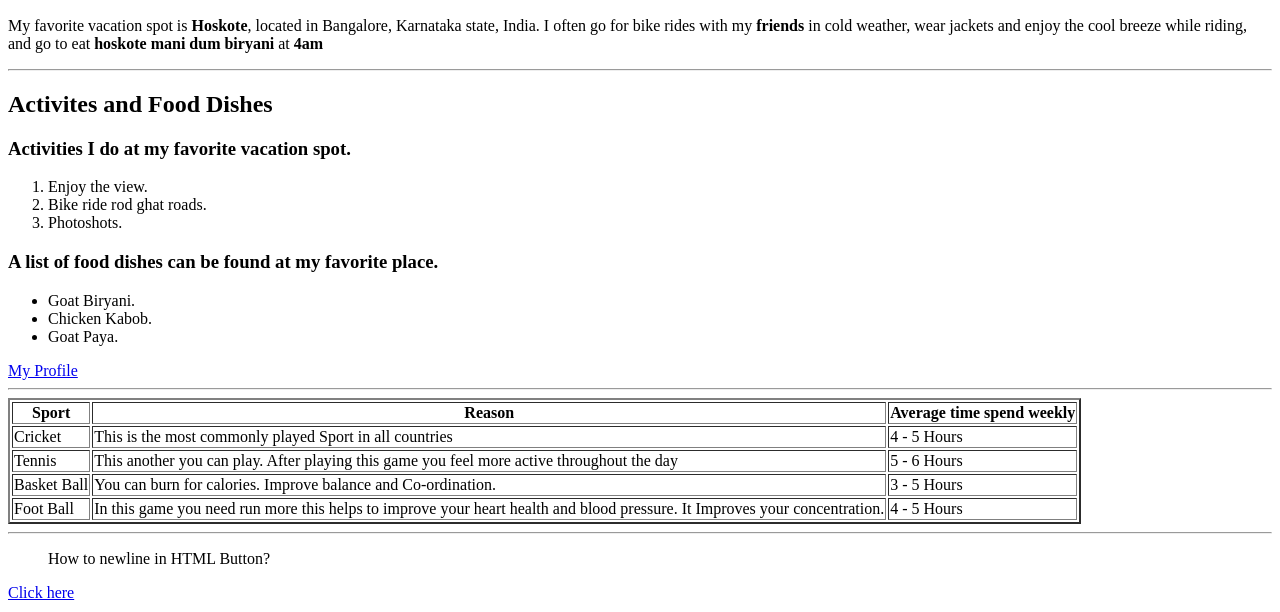
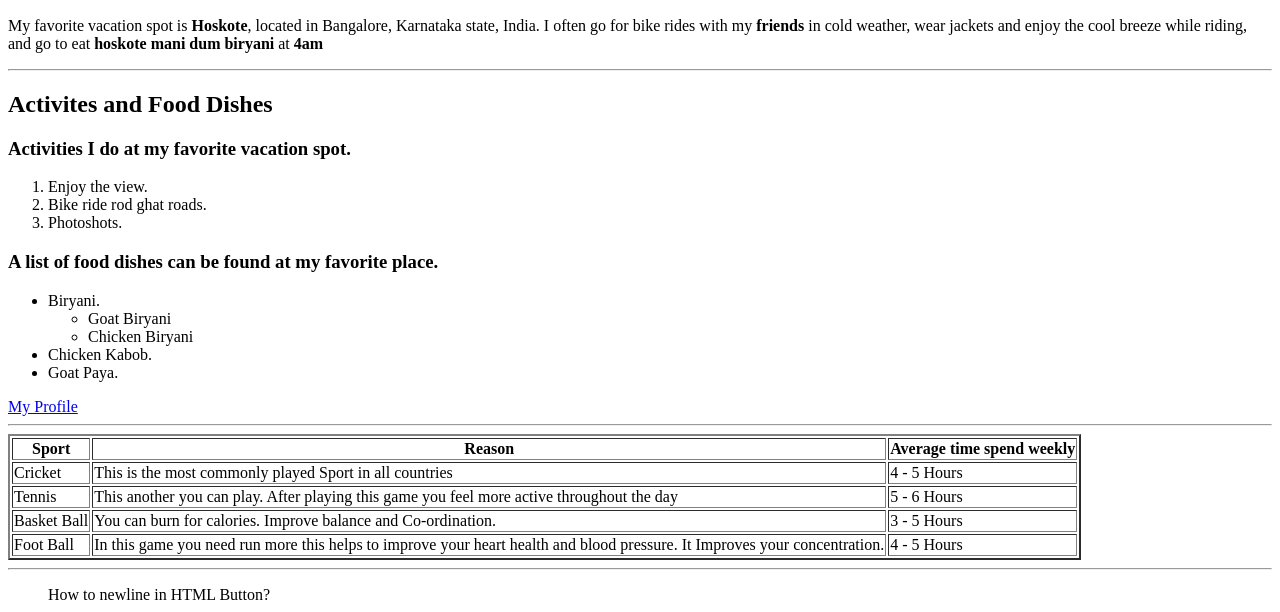
Before and after one commit to 44-563-WebApps-F23/44563-webapps-f23-assignment3-saikrishna1419, a plain HTML site: page index.html in a window 1280 px wide. Shown: the part 136-748 px from the top of the page. Drawn offline with Linux system fonts and the light colour scheme.

Commit message:
used nested unordered list

```diff
--- a/index.html
+++ b/index.html
@@ -18,7 +18,11 @@
         </ol>
         <h3>A list of food dishes can be found at my favorite place.</h3>
         <ul>
-            <li>Goat Biryani.</li>
+            <li>Biryani.</li>
+            <ul>
+                <li>Goat Biryani</li>
+                <li>Chicken Biryani</li>
+            </ul>
             <li>Chicken Kabob.</li>
             <li>Goat Paya.</li>
         </ul>
```
